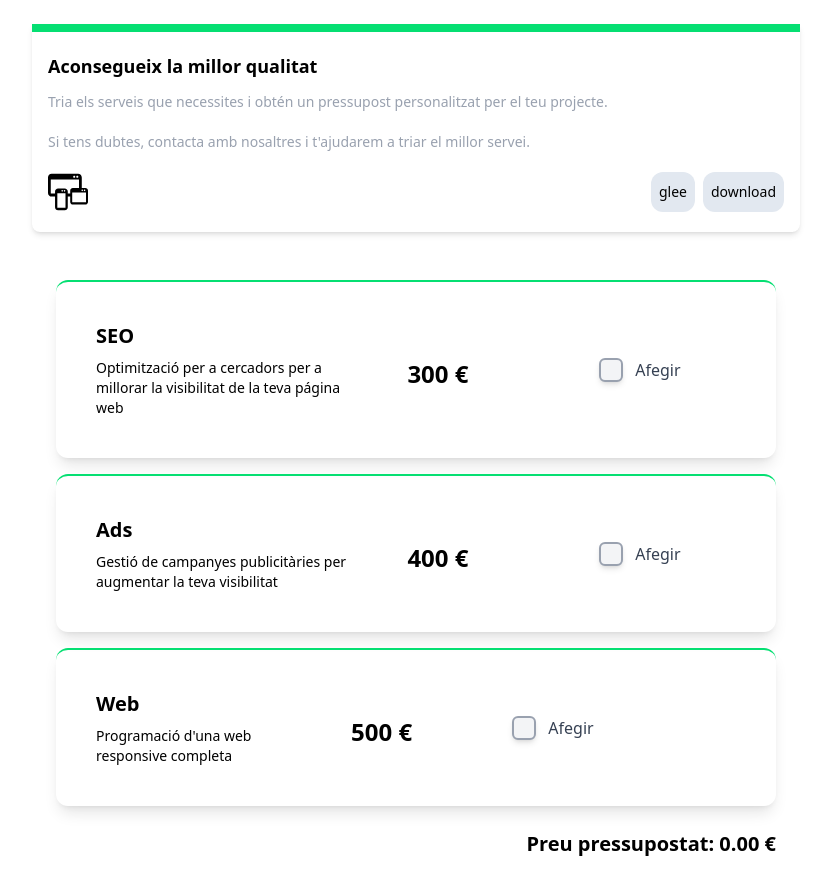
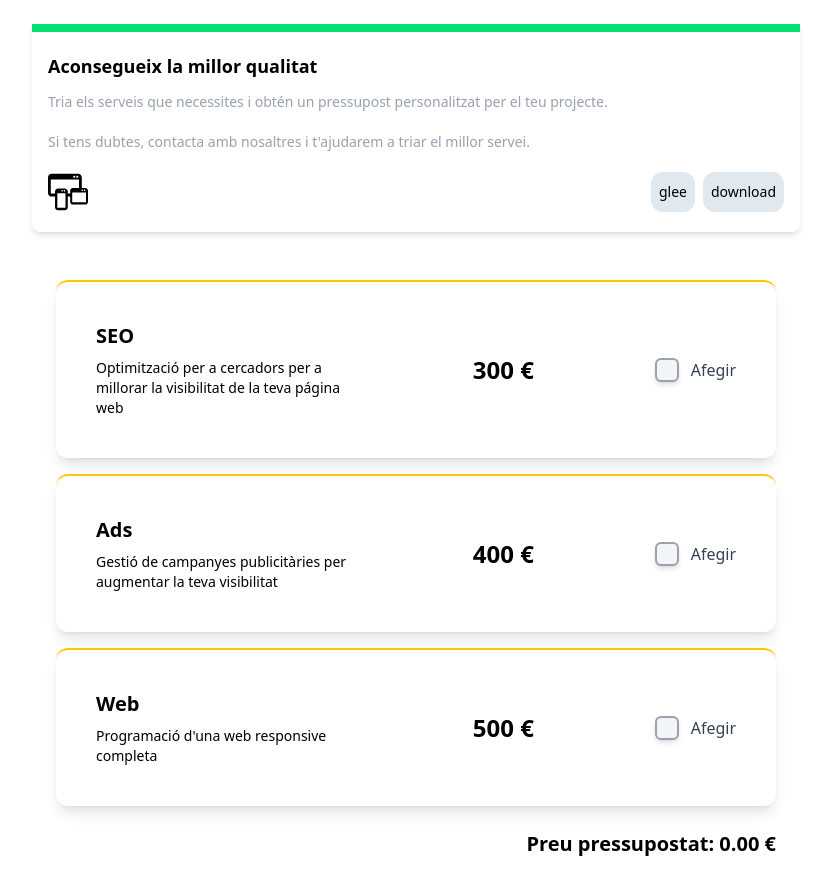
Before and after one commit to JlBestMc/S6.-Budget-Website, a React (Vite) app: page / in a window 1280 px wide. Shown: the whole page, without its empty margins (224-1055 px from the left). Built offline with nearby package versions, Linux system fonts and the light colour scheme.

Commit message:
wip card styles

```diff
--- a/src/features/cards/components/card.tsx
+++ b/src/features/cards/components/card.tsx
@@ -26,33 +26,29 @@ export default function Card({
   return (
     <>
       <div
-        className={`flex justify-between items-center p-10 border-t-2 rounded-xl shadow-lg ${
-          checked ? "border border-green-500" : "border-green-400"
+        className={`flex flex-col p-10 border-t-2 rounded-xl shadow-lg ${
+          checked ? "border border-green-500" : "border-t-yellow-400"
         }`}
       >
-        <div className="flex items-center justify-between gap-5">
+        <div className="flex flex-row justify-between items-center">
           <div className="w-2/5">
             <h3 className="font-bold w-fit text-xl">{title}</h3>
             <p className="text-sm pt-2">{description}</p>
           </div>
           <div>
-            <p className="text-2xl font-bold mt-2 font-roboto">{price} €</p>
+            <p className="text-2xl font-bold font-roboto">{price} €</p>
           </div>
-          <div className="flex s items-center gap-3 pr-5"></div>
+          <div className="flex items-center gap-3">
             <Checkbox
               id={`check-${id}`}
               checked={checked}
               onCheckedChange={onToggle}
             />
-          <label htmlFor={`check-${id}`}></label>
           </div>
-        {/* Desplegable card Web service */}
-        <div className="flex items-center justify-between gap-5">
+        </div>
         <div
-            className={`transition-all bg-amber-200 duration-300 overflow-hidden ${
-              isWebService && checked
-                ? "max-h-96 opacity-100"
-                : "max-h-0 opacity-0"
+          className={`transition-all duration-300 overflow-hidden ${
+            isWebService && checked ? "max-h-96 opacity-100" : "max-h-0 opacity-0"
           }`}
         >
           {isWebService && checked && webOptions && (
@@ -65,7 +61,6 @@ export default function Card({
           )}
         </div>
       </div>
-      </div>
     </>
   );
 }
```
Lines whose indentation alone changed are shown as unchanged.
